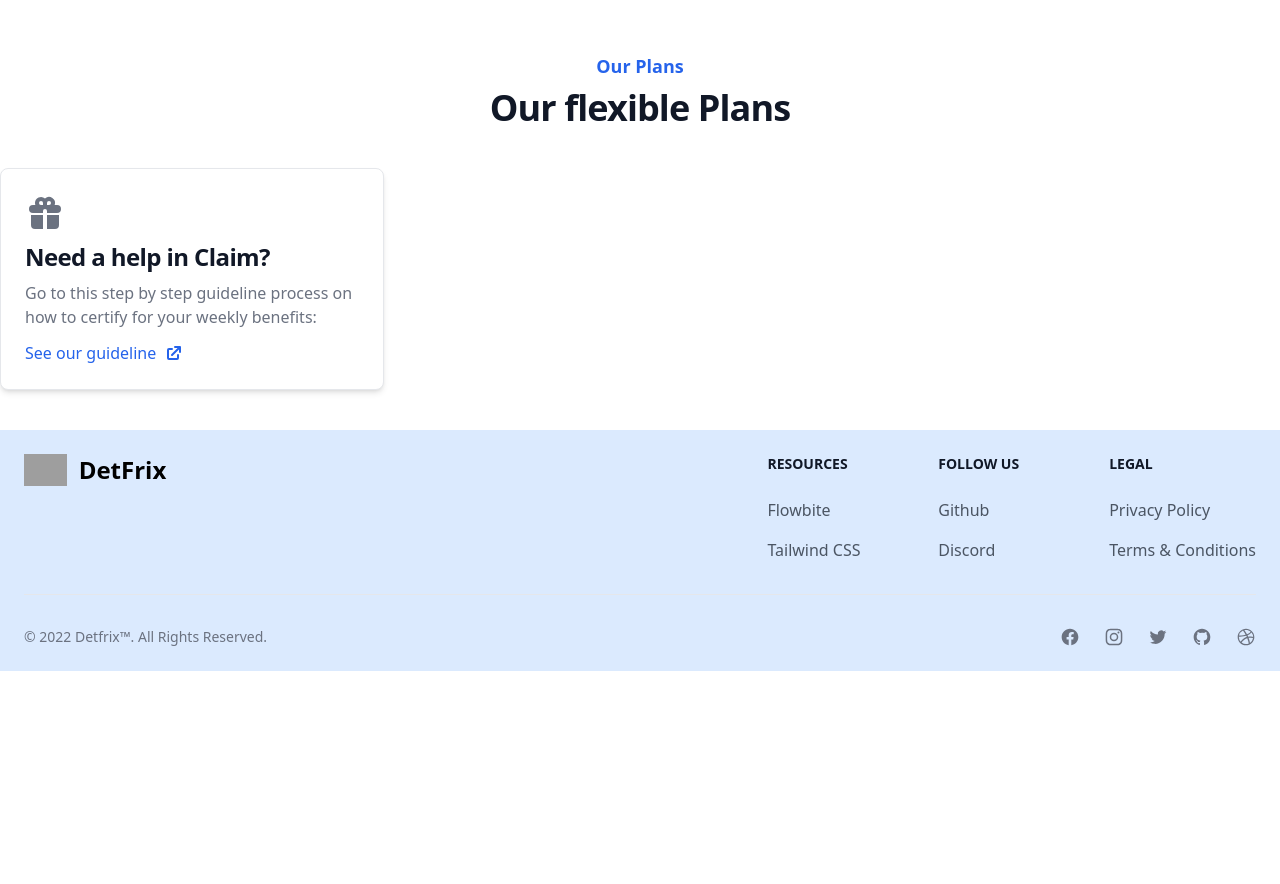
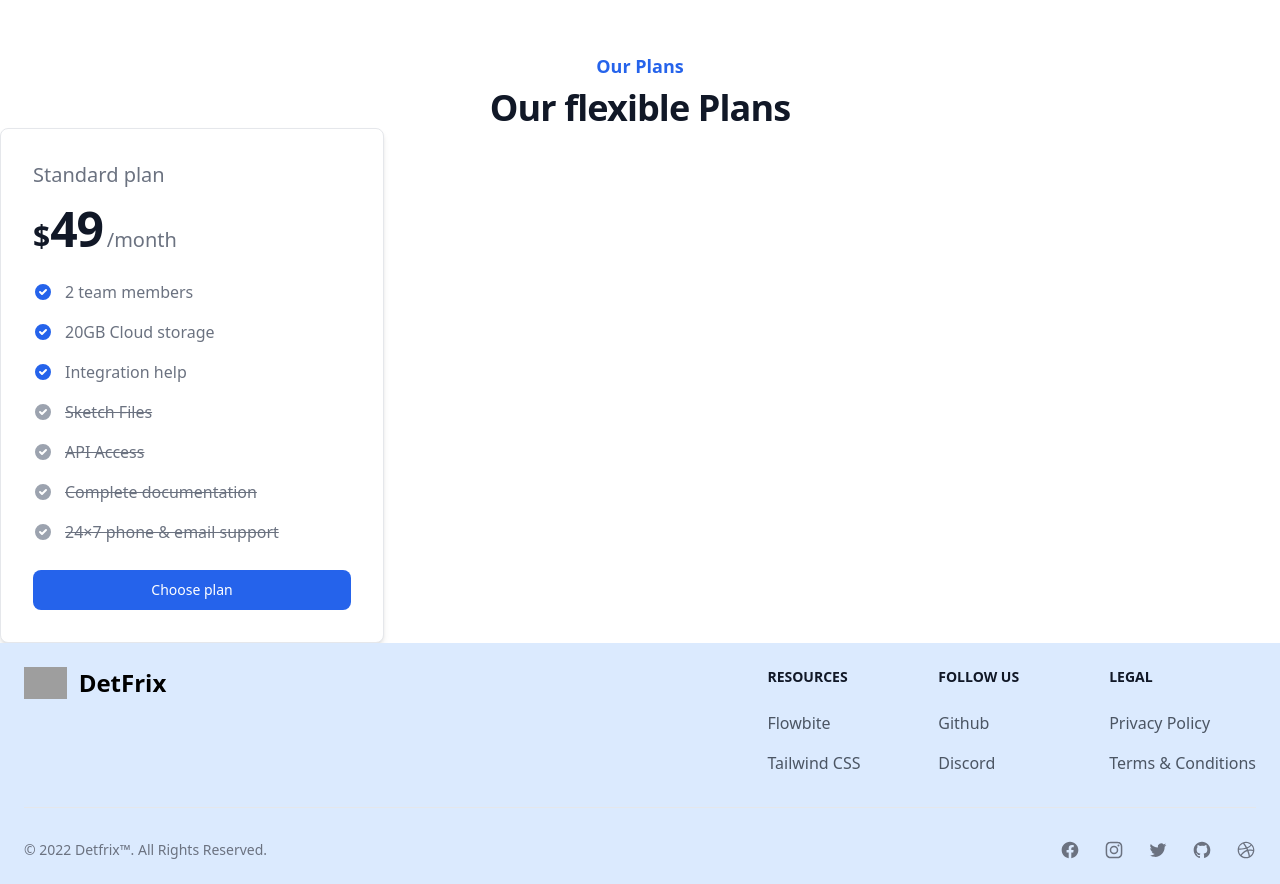
Before and after one commit to Elishaokon13/detfrix, a React (Create React App) app: page / in a window 1280 px wide. Shown: the part 1222-2106 px from the top of the page. Before the commit the page ends 1893 px from the top, so only its background shows below. Built offline with nearby package versions, Linux system fonts and the light colour scheme; grey boxes are pictures that could not be loaded.

Commit message:
plans updates

```diff
--- a/src/components/Plan.jsx
+++ b/src/components/Plan.jsx
@@ -10,18 +10,53 @@ export default function Example() {
           </p>
 
         </div>
-<div class="p-6 mt-10 mb-10 max-w-sm bg-white rounded-lg border border-gray-200 shadow-md">
+    <div class="p-4 w-full max-w-sm bg-white rounded-lg border shadow-md sm:p-8 dark:bg-gray-800 dark:border-gray-700">
+        <h5 class="mb-4 text-xl font-medium text-gray-500 dark:text-gray-400">Standard plan</h5>
+        <div class="flex items-baseline text-gray-900 dark:text-white">
+            <span class="text-3xl font-semibold">$</span>
+            <span class="text-5xl font-extrabold tracking-tight">49</span>
+            <span class="ml-1 text-xl font-normal text-gray-500 dark:text-gray-400">/month</span>
+        </div>
 
-    <svg class="mb-2 w-10 h-10 text-gray-500 dark:text-gray-400" aria-hidden="true" fill="currentColor" viewBox="0 0 20 20" xmlns="http://www.w3.org/2000/svg"><path fill-rule="evenodd" d="M5 5a3 3 0 015-2.236A3 3 0 0114.83 6H16a2 2 0 110 4h-5V9a1 1 0 10-2 0v1H4a2 2 0 110-4h1.17C5.06 5.687 5 5.35 5 5zm4 1V5a1 1 0 10-1 1h1zm3 0a1 1 0 10-1-1v1h1z" clip-rule="evenodd"></path><path d="M9 11H3v5a2 2 0 002 2h4v-7zM11 18h4a2 2 0 002-2v-5h-6v7z"></path></svg>
-    <a href="#">
-        <h5 class="mb-2 text-2xl font-semibold tracking-tight text-gray-900 dark:text-white">Need a help in Claim?</h5>
-    </a>
-    <p class="mb-3 font-normal text-gray-500 dark:text-gray-400">Go to this step by step guideline process on how to certify for your weekly benefits:</p>
-    <a href="#" class="inline-flex items-center text-blue-600 hover:underline">
-        See our guideline
-        <svg class="ml-2 w-5 h-5" fill="currentColor" viewBox="0 0 20 20" xmlns="http://www.w3.org/2000/svg"><path d="M11 3a1 1 0 100 2h2.586l-6.293 6.293a1 1 0 101.414 1.414L15 6.414V9a1 1 0 102 0V4a1 1 0 00-1-1h-5z"></path><path d="M5 5a2 2 0 00-2 2v8a2 2 0 002 2h8a2 2 0 002-2v-3a1 1 0 10-2 0v3H5V7h3a1 1 0 000-2H5z"></path></svg>
-    </a>
-</div>
+        <ul role="list" class="my-7 space-y-5">
+            <li class="flex space-x-3">
+
+                <svg aria-hidden="true" class="flex-shrink-0 w-5 h-5 text-blue-600 dark:text-blue-500" fill="currentColor" viewBox="0 0 20 20" xmlns="http://www.w3.org/2000/svg"><title>Check icon</title><path fill-rule="evenodd" d="M10 18a8 8 0 100-16 8 8 0 000 16zm3.707-9.293a1 1 0 00-1.414-1.414L9 10.586 7.707 9.293a1 1 0 00-1.414 1.414l2 2a1 1 0 001.414 0l4-4z" clip-rule="evenodd"></path></svg>
+                <span class="text-base font-normal leading-tight text-gray-500 dark:text-gray-400">2 team members</span>
+            </li>
+            <li class="flex space-x-3">
+
+                <svg aria-hidden="true" class="flex-shrink-0 w-5 h-5 text-blue-600 dark:text-blue-500" fill="currentColor" viewBox="0 0 20 20" xmlns="http://www.w3.org/2000/svg"><title>Check icon</title><path fill-rule="evenodd" d="M10 18a8 8 0 100-16 8 8 0 000 16zm3.707-9.293a1 1 0 00-1.414-1.414L9 10.586 7.707 9.293a1 1 0 00-1.414 1.414l2 2a1 1 0 001.414 0l4-4z" clip-rule="evenodd"></path></svg>
+                <span class="text-base font-normal leading-tight text-gray-500 dark:text-gray-400">20GB Cloud storage</span>
+            </li>
+            <li class="flex space-x-3">
+
+                <svg aria-hidden="true" class="flex-shrink-0 w-5 h-5 text-blue-600 dark:text-blue-500" fill="currentColor" viewBox="0 0 20 20" xmlns="http://www.w3.org/2000/svg"><title>Check icon</title><path fill-rule="evenodd" d="M10 18a8 8 0 100-16 8 8 0 000 16zm3.707-9.293a1 1 0 00-1.414-1.414L9 10.586 7.707 9.293a1 1 0 00-1.414 1.414l2 2a1 1 0 001.414 0l4-4z" clip-rule="evenodd"></path></svg>
+                <span class="text-base font-normal leading-tight text-gray-500 dark:text-gray-400">Integration help</span>
+            </li>
+            <li class="flex space-x-3 line-through decoration-gray-500">
+
+                <svg aria-hidden="true" class="flex-shrink-0 w-5 h-5 text-gray-400 dark:text-gray-500" fill="currentColor" viewBox="0 0 20 20" xmlns="http://www.w3.org/2000/svg"><title>Check icon</title><path fill-rule="evenodd" d="M10 18a8 8 0 100-16 8 8 0 000 16zm3.707-9.293a1 1 0 00-1.414-1.414L9 10.586 7.707 9.293a1 1 0 00-1.414 1.414l2 2a1 1 0 001.414 0l4-4z" clip-rule="evenodd"></path></svg>
+                <span class="text-base font-normal leading-tight text-gray-500">Sketch Files</span>
+            </li>
+            <li class="flex space-x-3 line-through decoration-gray-500">
+
+                <svg aria-hidden="true" class="flex-shrink-0 w-5 h-5 text-gray-400 dark:text-gray-500" fill="currentColor" viewBox="0 0 20 20" xmlns="http://www.w3.org/2000/svg"><title>Check icon</title><path fill-rule="evenodd" d="M10 18a8 8 0 100-16 8 8 0 000 16zm3.707-9.293a1 1 0 00-1.414-1.414L9 10.586 7.707 9.293a1 1 0 00-1.414 1.414l2 2a1 1 0 001.414 0l4-4z" clip-rule="evenodd"></path></svg>
+                <span class="text-base font-normal leading-tight text-gray-500">API Access</span>
+            </li>
+            <li class="flex space-x-3 line-through decoration-gray-500">
+
+                <svg aria-hidden="true" class="flex-shrink-0 w-5 h-5 text-gray-400 dark:text-gray-500" fill="currentColor" viewBox="0 0 20 20" xmlns="http://www.w3.org/2000/svg"><title>Check icon</title><path fill-rule="evenodd" d="M10 18a8 8 0 100-16 8 8 0 000 16zm3.707-9.293a1 1 0 00-1.414-1.414L9 10.586 7.707 9.293a1 1 0 00-1.414 1.414l2 2a1 1 0 001.414 0l4-4z" clip-rule="evenodd"></path></svg>
+                <span class="text-base font-normal leading-tight text-gray-500">Complete documentation</span>
+            </li>
+            <li class="flex space-x-3 line-through decoration-gray-500">
+
+                <svg aria-hidden="true" class="flex-shrink-0 w-5 h-5 text-gray-400 dark:text-gray-500" fill="currentColor" viewBox="0 0 20 20" xmlns="http://www.w3.org/2000/svg"><title>Check icon</title><path fill-rule="evenodd" d="M10 18a8 8 0 100-16 8 8 0 000 16zm3.707-9.293a1 1 0 00-1.414-1.414L9 10.586 7.707 9.293a1 1 0 00-1.414 1.414l2 2a1 1 0 001.414 0l4-4z" clip-rule="evenodd"></path></svg>
+                <span class="text-base font-normal leading-tight text-gray-500">24×7 phone & email support</span>
+            </li>
+        </ul>
+        <button type="button" class="text-white bg-blue-600 hover:bg-blue-700 focus:ring-4 focus:outline-none focus:ring-blue-200 dark:focus:ring-blue-900 font-medium rounded-lg text-sm px-5 py-2.5 inline-flex justify-center w-full text-center">Choose plan</button>
+    </div>
 </div>
 )
 }
```
